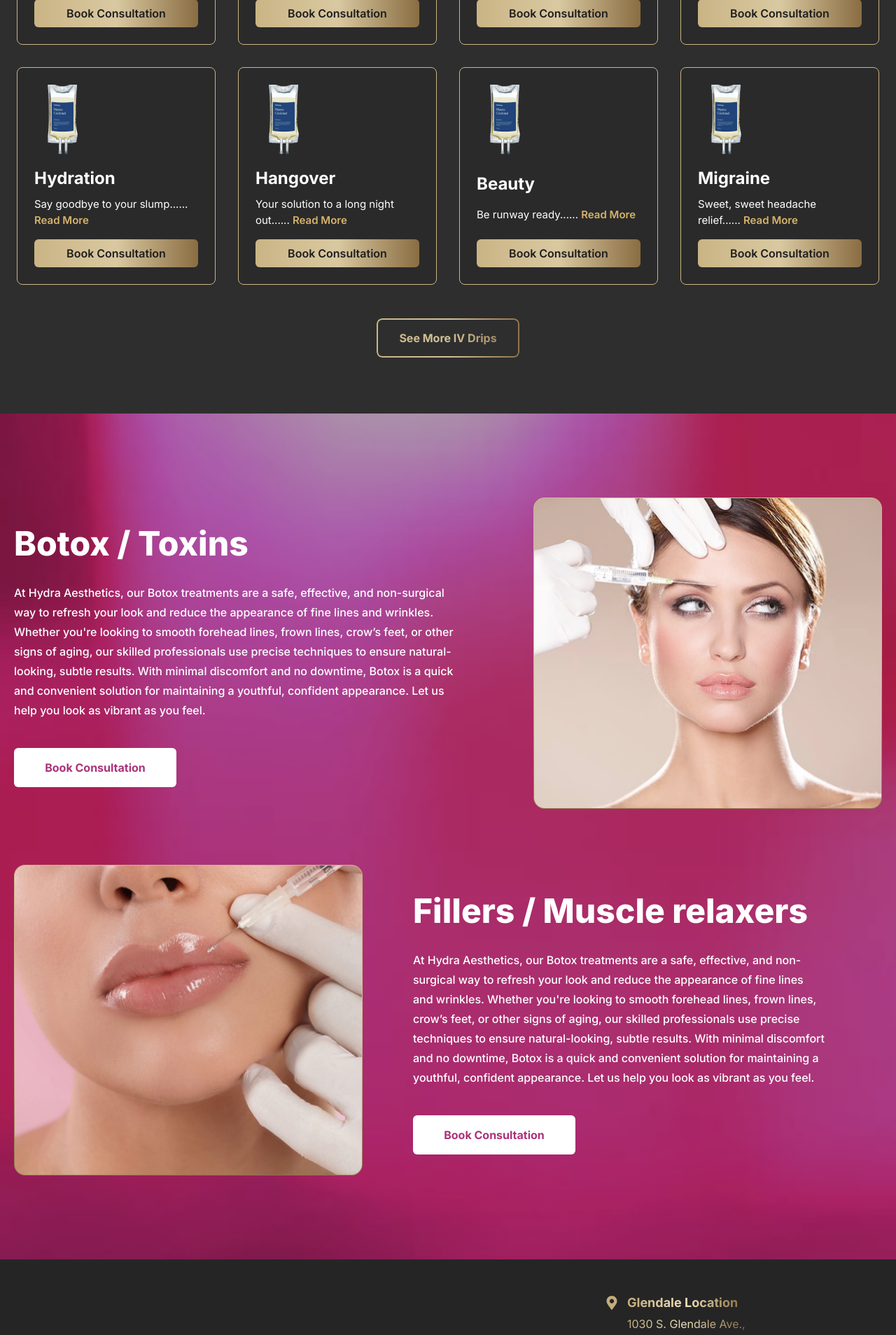
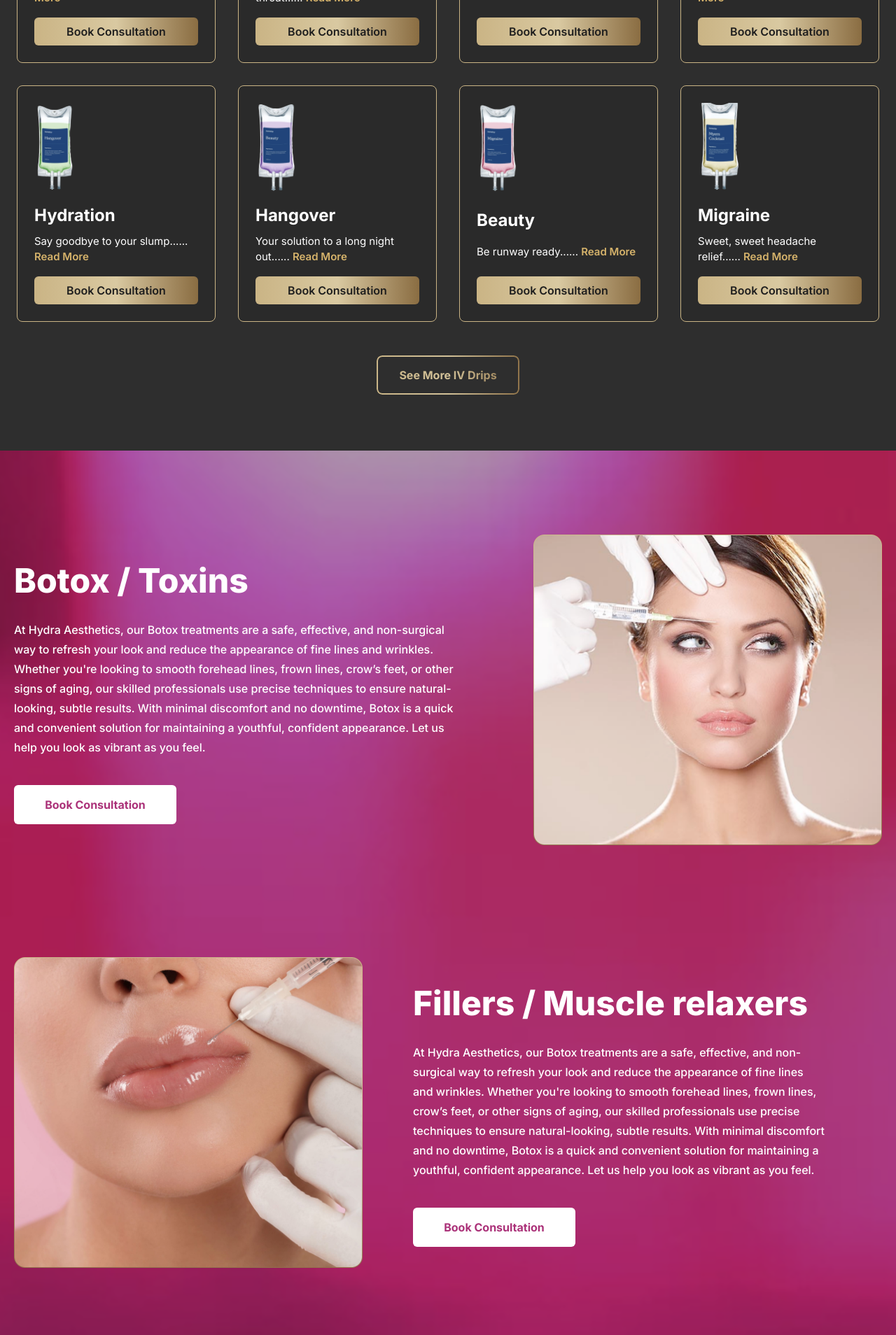
Before and after one commit to jihansofts/HydrAaesthetis, a Next.js app: page / in a window 1280 px wide. Shown: the part 6760-8668 px from the top of the page at 70% size. Built offline with nearby package versions, Linux system fonts and the light colour scheme.

Commit message:
all completed

```diff
--- a/src/app/layout.tsx
+++ b/src/app/layout.tsx
@@ -8,8 +8,8 @@ const inter = Inter({
 });
 
 export const metadata: Metadata = {
-  title: "Create Next App",
-  description: "Generated by create next app",
+  title: "Hydra Aesthetics",
+  description: "Hydra Aesthetics",
 };
 
 export default function RootLayout({
--- a/src/common/BloodVitaminCard.tsx
+++ b/src/common/BloodVitaminCard.tsx
@@ -1,5 +1,6 @@
 import React from "react";
 import Image from "next/image";
+import { motion } from "framer-motion";
 
 interface BloodVitaminCardProps {
   index?: number; // Optional index prop for mapping
@@ -15,7 +16,11 @@ export default function BloodVitaminCard({
   description,
 }: BloodVitaminCardProps) {
   return (
-    <div
+    <motion.div
+      initial={{ opacity: 0, y: 30 }}
+      whileInView={{ opacity: 1, y: 0 }}
+      viewport={{ once: true }}
+      transition={{ delay: 0.1, duration: 0.5 }}
       key={index}
       className="overflow-hidden transition-transform duration-300 hover:scale-95">
       <div className="h-96  overflow-hidden rounded-lg">
@@ -35,6 +40,6 @@ export default function BloodVitaminCard({
           {description}
         </p>
       </div>
-    </div>
+    </motion.div>
   );
 }
--- a/src/common/DripsCard.tsx
+++ b/src/common/DripsCard.tsx
@@ -1,9 +1,9 @@
-// components/DripsCard.tsx
 "use client";
 
 import React from "react";
 import Image from "next/image";
 import Link from "next/link";
+import { motion } from "framer-motion";
 
 interface DripsCardProps {
   image: string;
@@ -19,12 +19,17 @@ export default function DripsCard({
   slug,
 }: DripsCardProps) {
   return (
-    <div className="bg-[#2a2a2a] w-full p-6 rounded-lg text-white flex flex-col justify-between border border-[#CAB485]">
+    <motion.div
+      initial={{ opacity: 0, y: 30 }}
+      whileInView={{ opacity: 1, y: 0 }}
+      viewport={{ once: true }}
+      transition={{ delay: 0.1, duration: 0.5 }}
+      className="bg-[#2a2a2a] w-full p-6 rounded-lg text-white flex flex-col justify-between border border-[#CAB485]">
       <div className="flex justify-start mb-4">
         <Image
           src={image}
           alt={title}
-          width={80}
+          width={60}
           height={80}
           className="object-contain"
         />
@@ -46,6 +51,6 @@ export default function DripsCard({
       <button className="bg-gradient-to-r font-inter from-[#CAB485] via-[#D9C9A1] to-[#8A6D42] text-[#1E1E1E] font-semibold py-2 rounded-md transition hover:opacity-90">
         Book Consultation
       </button>
-    </div>
+    </motion.div>
   );
 }
--- a/src/common/HormoneSection.tsx
+++ b/src/common/HormoneSection.tsx
@@ -3,6 +3,7 @@
 import React from "react";
 import Image from "next/image";
 import ButtonXl from "./ButtonXl";
+import { motion } from "framer-motion";
 
 interface TreatmentSectionProps {
   title: string;
@@ -28,7 +29,11 @@ export default function HormoneSection({
       {reverse ? (
         <>
           {/* Image */}
-          <div className="lg:col-span-5 md:col-span-12   rounded-lg ">
+          <motion.div
+            initial={{ opacity: 0, x: -50 }}
+            animate={{ opacity: 1, x: 0 }}
+            transition={{ duration: 0.8, ease: "easeOut" }}
+            className="lg:col-span-5 md:col-span-12   rounded-lg ">
             <Image
               src={image}
               alt={title}
@@ -36,10 +41,14 @@ export default function HormoneSection({
               height={500}
               className="w-full h-full"
             />
-          </div>
+          </motion.div>
 
           {/* Text */}
-          <div className="lg:col-span-7 lg:ml-10 md:ml-0 md:col-span-12 space-y-10">
+          <motion.div
+            initial={{ opacity: 0, x: 100 }}
+            animate={{ opacity: 1, x: 0 }}
+            transition={{ duration: 0.8, ease: "easeOut", delay: 0.4 }}
+            className="lg:col-span-7 lg:ml-10 md:ml-0 md:col-span-12 space-y-10">
             <div className="lg:max-w-3xl md:max-w-full">
               <h3 className="lg:text-[48px] text-white md:text-[56px] sm:text-[40px] text-[32px] font-extrabold font-inter">
                 {title}
@@ -49,12 +58,12 @@ export default function HormoneSection({
               </p>
             </div>
             <ButtonXl text={buttonText} bg={bgBtnColor} textColor={textColor} />
-          </div>
+          </motion.div>
         </>
       ) : (
         <>
           {/* Text */}
-          <div className="lg:col-span-7 md:col-span-12 space-y-10">
+          <motion.div initial={{ opacity: 0, x: -100 }} animate={{ opacity: 1, x: 0 }} transition={{ duration: 0.8, ease: "easeOut", delay: 0.4 }} className="lg:col-span-7 md:col-span-12 space-y-10">
             <div className="max-w-3xl">
               <h3 className="lg:text-[48px] text-white md:text-[56px] sm:text-[40px] text-[32px] font-extrabold font-inter">
                 {title}
@@ -64,10 +73,10 @@ export default function HormoneSection({
               </p>
             </div>
             <ButtonXl text={buttonText} bg={bgBtnColor} textColor={textColor} />
-          </div>
+          </motion.div>
 
           {/* Image */}
-          <div className="lg:col-span-5 md:col-span-12 rounded-lg">
+          <motion.div initial={{ opacity: 0, x: 100 }} animate={{ opacity: 1, x: 0 }} transition={{ duration: 0.8, ease: "easeOut" }} className="lg:col-span-5 md:col-span-12 rounded-lg">
             <Image
               src={image}
               alt={title}
@@ -75,7 +84,7 @@ export default function HormoneSection({
               height={500}
               className="w-full h-full"
             />
-          </div>
+          </motion.div>
         </>
       )}
     </div>
--- a/src/common/Navbar.tsx
+++ b/src/common/Navbar.tsx
@@ -129,7 +129,7 @@ export default function Navbar() {
                     <div className="w-26  mt-2 flex justify-start items-start">
                       <Link
                         href={item.href || "#"}
-                        className="bg-gradient  cursor-pointer rounded-2xl text-[#1E1E1E] text-[10px] font-semibold block px-6 py-2 mx-auto">
+                        className="bg-gradient mr-4 cursor-pointer rounded-2xl text-[#1E1E1E] text-[10px] font-semibold block px-6 py-2 mx-auto">
                         View All
                       </Link>
                     </div>
--- a/src/common/PeptideCard.tsx
+++ b/src/common/PeptideCard.tsx
@@ -2,7 +2,7 @@
 "use client";
 
 import React from "react";
-import Link from "next/link";
+import { motion } from "framer-motion";
 
 interface PeptideCardProps {
   title: string;
@@ -12,7 +12,12 @@ interface PeptideCardProps {
 
 export default function PeptideCard({ title, desc, slug }: PeptideCardProps) {
   return (
-    <div className="bg-[#2a2a2a] w-full p-6 rounded-lg text-white flex flex-col justify-between border border-[#CAB485]">
+    <motion.div
+      initial={{ opacity: 0, y: 50 }}
+      whileInView={{ opacity: 1, y: 0 }}
+      viewport={{ once: true }}
+      transition={{ delay: 0.1, duration: 0.9 }}
+      className="bg-[#2a2a2a] w-full p-6 rounded-lg text-white flex flex-col justify-between border border-[#CAB485]">
       <h3 className="text-[32px] font-inter font-extrabold mb-3 break-words leading-snug">
         {title}
       </h3>
@@ -31,6 +36,6 @@ export default function PeptideCard({ title, desc, slug }: PeptideCardProps) {
       <button className="mt-auto bg-gradient text-[#1E1E1E] hover:bg-[#cbb688]/10 px-4 py-2 rounded-md font-semibold transition">
         Book Consultation
       </button>
-    </div>
+    </motion.div>
   );
 }
--- a/src/components/home/BotoxSection.tsx
+++ b/src/components/home/BotoxSection.tsx
@@ -1,6 +1,9 @@
+"use client";
+
 import React from "react";
 import Image from "next/image";
 import HormoneSection from "@/common/HormoneSection";
+import { motion } from "framer-motion";
 
 export default function BotoxSection() {
   return (
@@ -16,7 +19,12 @@ export default function BotoxSection() {
       </div>
 
       {/* Content layer */}
-      <div className="relative z-10 container mx-auto px-5">
+      <div className="relative z-10 container mx-auto px-5 space-y-20">
+        <motion.div
+          initial={{ opacity: 0, y: 50 }}
+          whileInView={{ opacity: 1, y: 0 }}
+          transition={{ duration: 0.8, ease: "easeOut" }}
+          viewport={{ once: true }}>
           <HormoneSection
             title="Botox / Toxins"
             image="/images/face1.png"
@@ -25,6 +33,13 @@ export default function BotoxSection() {
             textColor="text-[#AB3279]"
             bgBtnColor="bg-white"
           />
+        </motion.div>
+
+        <motion.div
+          initial={{ opacity: 0, y: 50 }}
+          whileInView={{ opacity: 1, y: 0 }}
+          transition={{ duration: 0.8, ease: "easeOut", delay: 0.2 }}
+          viewport={{ once: true }}>
           <HormoneSection
             title="Fillers / Muscle relaxers"
             image="/images/face2.png"
@@ -34,6 +49,7 @@ export default function BotoxSection() {
             bgBtnColor="bg-white"
             reverse
           />
+        </motion.div>
       </div>
     </section>
   );
--- a/src/components/home/DripsSection.tsx
+++ b/src/components/home/DripsSection.tsx
@@ -1,7 +1,8 @@
+"use client";
 import Button from "@/common/Button";
 import DripsCard from "@/common/DripsCard";
 import React from "react";
-
+import { motion } from "framer-motion";
 const peptides = [
   {
     title: "Myers Cocktail",
@@ -56,14 +57,19 @@ export default function DripsSection() {
   return (
     <section className="bg-bgColor py-20">
       <div className="container mx-auto px-6">
-        <h2 className="text-white font-inter text-center text-[36px] md:text-[56px] font-extrabold mb-12">
+        <motion.h2
+          initial={{ opacity: 0, y: 40 }}
+          whileInView={{ opacity: 1, y: 0 }}
+          viewport={{ once: true }}
+          transition={{ duration: 0.6 }}
+          className="text-white font-inter text-center text-[36px] md:text-[56px] font-extrabold mb-12">
           IV Drips
-        </h2>
+        </motion.h2>
 
         <div className="grid grid-cols-1 sm:grid-cols-2 lg:grid-cols-3 xl:grid-cols-4 gap-8">
           {peptides.map((item, index) => (
             <DripsCard
-              image="/images/drop.png"
+              image={item.image}
               key={index}
               title={item.title}
               desc={item.desc}
```
Also changed, not shown: src/common/PeptideSection.tsx (+21 -8 lines), public/images/drop.png. Lines whose indentation alone changed are shown as unchanged.
